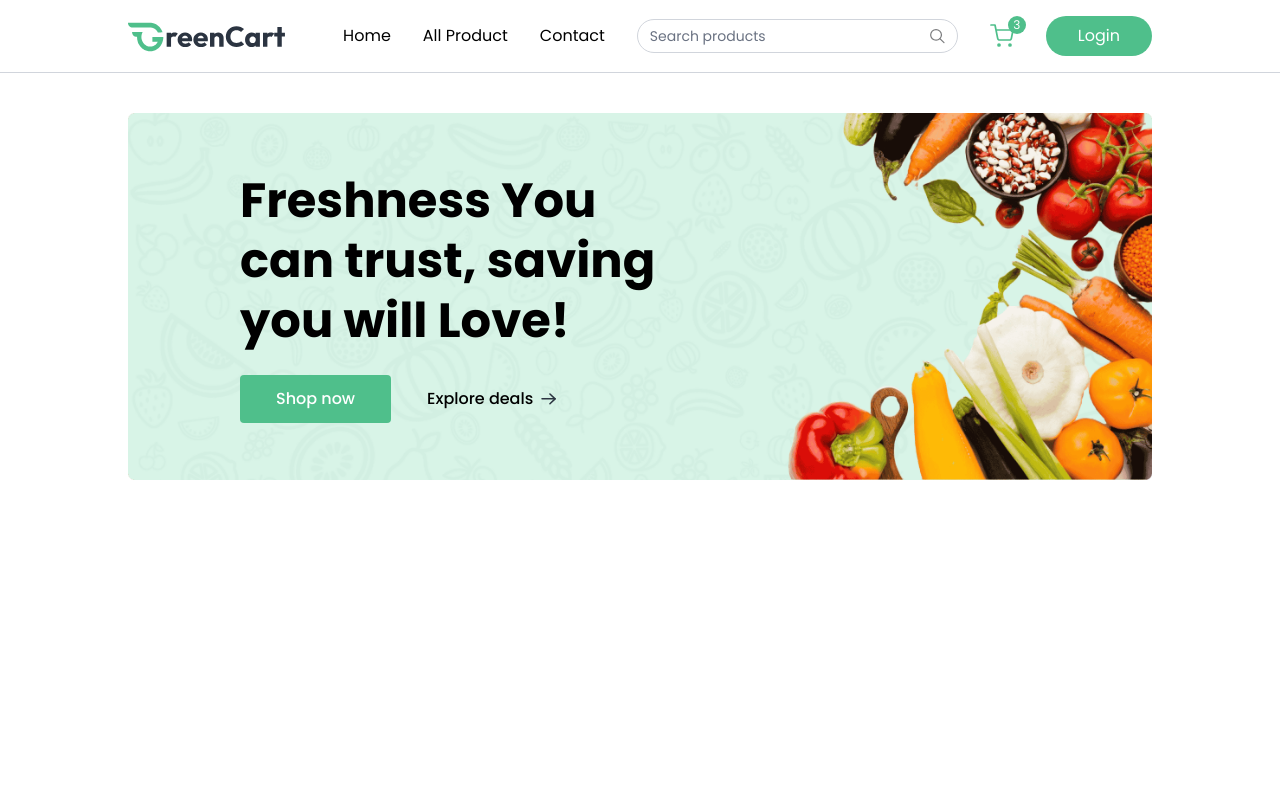
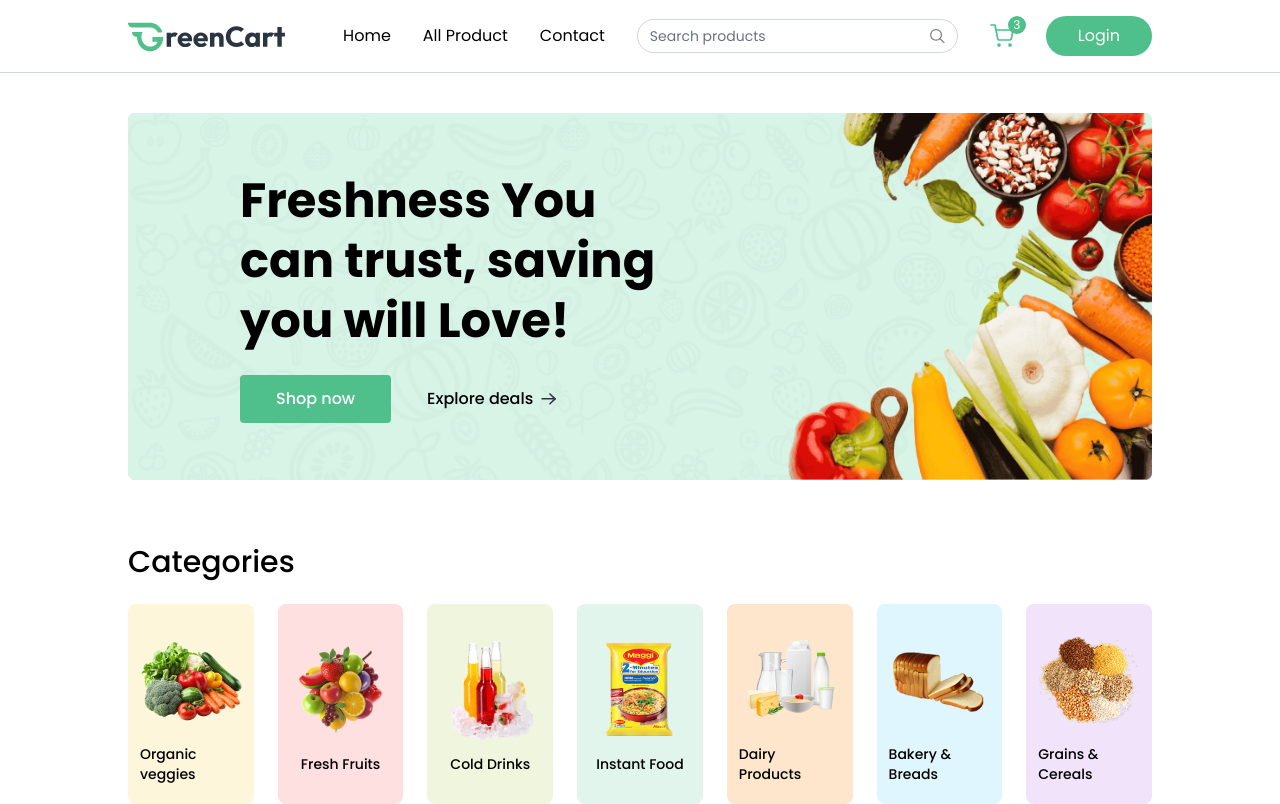
Before and after one commit to Ravichandra1816/Grocery, a React (Vite) app in the folder frontend/: page / in a window 1280 px wide. Built offline with nearby package versions, Linux system fonts and the light colour scheme.

Commit message:
Categories component is complete

```diff
--- /dev/null
+++ b/frontend/src/Components/Categories.jsx
@@ -0,0 +1,36 @@
+import React from "react";
+import { categories } from "../assets/assets";
+// import { useAppContext } from "../Context/AppContext";
+import { useAppContext } from "../Context/AppContext";
+
+const Categories = () => {
+  // const { navigate } = useAppContext();
+  const { navigate } = useAppContext();
+  return (
+    <div className="mt-16">
+      <p className="text-2xl md:text-3xl font-medium">Categories</p>
+      <div className="grid grid-cols-2 sm:grid-cols-3 md:grid-cols-5 lg:grid-cols-6 xl:grid-cols-7 mt-6 gap-6">
+        {categories.map((category, index) => (
+          <div
+            key={index}
+            className="group cursor-pointer py-5 px-3 gap-2 rounded-lg flex flex-col justify-center items-center"
+            style={{ backgroundColor: category.bgColor }}
+            onClick={() => {
+              // console.log("products");
+              navigate(`/products/${category.path.toLocaleLowerCase()}`);
+              scrollTo(0, 0);
+            }}
+          >
+            <img
+              src={category.image}
+              className="group-hover:scale-108 transition max-w-28"
+            />
+            <p className="text-sm font-medium ">{category.text} </p>
+          </div>
+        ))}
+      </div>
+    </div>
+  );
+};
+
+export default Categories;
--- a/frontend/src/Pages/Home.jsx
+++ b/frontend/src/Pages/Home.jsx
@@ -1,10 +1,12 @@
 import React from "react";
 import MainBanner from "../Components/MainBanner";
+import Categories from "../Components/Categories";
 
 const Home = () => {
   return (
     <div className="mt-10">
       <MainBanner />
+      <Categories />
     </div>
   );
 };
```
